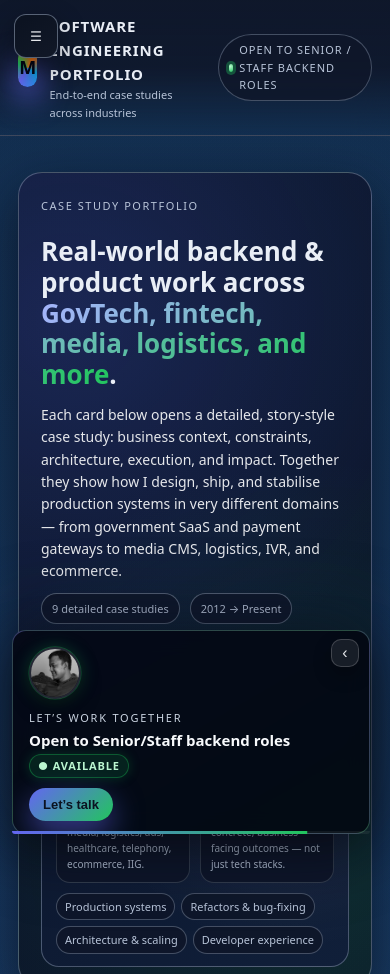
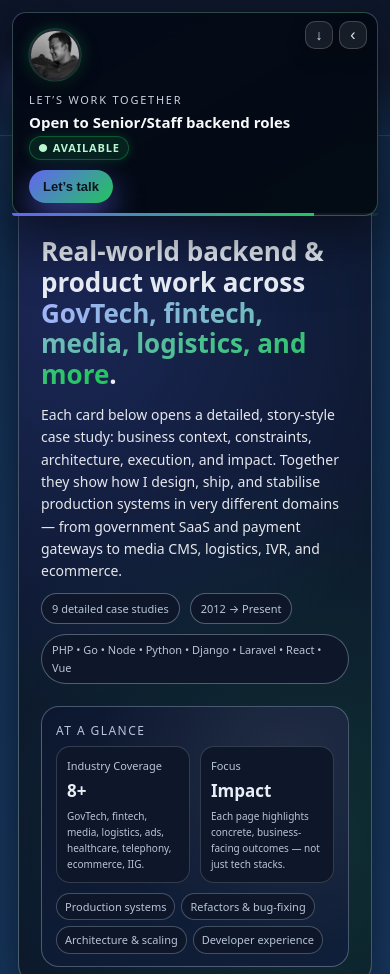
Before and after one commit to anwar-gazi/anwar-gazi.github.io, a website: page portfolio/index.html in a window 390 px wide. Shown: the top 974 px of the page. Drawn offline with Linux system fonts and the light colour scheme.

Commit message:
Add toast position controls and mobile bottom-to-top swap

```diff
--- a/cta-bot.css
+++ b/cta-bot.css
@@ -67,6 +67,18 @@
     padding-right: 20px;
 }
 
+.cta-shell.toast-top {
+    top: 0;
+    bottom: auto;
+    padding: 12px 12px 0;
+}
+
+.cta-shell.toast-bottom {
+    bottom: 0;
+    top: auto;
+    padding: 0 12px 12px;
+}
+
 .cta-shell[data-state="toast"] .cta-surface {
     width: 420px;
     transform: translateY(0);
@@ -124,10 +136,36 @@
     display: none;
 }
 
-.cta-toast-expand {
+.cta-toast-controls {
     position: absolute;
     top: 8px;
     right: 10px;
+    display: none;
+    gap: 6px;
+    align-items: center;
+    z-index: 4;
+}
+
+.cta-shell[data-state="toast"] .cta-toast-controls {
+    display: flex;
+}
+
+.cta-toast-move {
+    width: 28px;
+    height: 28px;
+    border-radius: 10px;
+    border: 1px solid rgba(255, 255, 255, 0.18);
+    background: rgba(255, 255, 255, 0.08);
+    color: #e5e7eb;
+    font-size: 14px;
+    cursor: pointer;
+    display: none;
+    align-items: center;
+    justify-content: center;
+    box-shadow: 0 8px 18px rgba(0, 0, 0, 0.28);
+}
+
+.cta-toast-expand {
     width: 28px;
     height: 28px;
     border-radius: 10px;
@@ -140,7 +178,6 @@
     align-items: center;
     justify-content: center;
     box-shadow: 0 8px 18px rgba(0, 0, 0, 0.28);
-    z-index: 3;
 }
 
 .cta-shell[data-state="toast"] .cta-toast-expand {
--- a/cta-bot.js
+++ b/cta-bot.js
@@ -13,6 +13,8 @@ class CtaBot extends HTMLElement {
     this._stateKey = 'ctaState';
     this._collapsedKey = 'ctaCollapsed';
     this._posKey = 'ctaPos';
+    this._toastAnchorKey = 'ctaToastAnchor';
+    this._toastAnchor = 'bottom'; // 'top' | 'bottom'
     // Default fallback: professional, Muslim-themed male avatar (can be overridden via photo-src)
     this._photoSrc = 'https://api.dicebear.com/6.x/adventurer/svg?seed=Imran&accessories=turban&hairColor=black&skinColor=brown';
     this._audioSrc = null;
@@ -68,7 +70,11 @@ class CtaBot extends HTMLElement {
       <footer class="cta-shell" data-state="bar">
           <div class="cta-surface">
             <div class="cta-surface-inner">
-              <button class="cta-toast-expand" data-action="expand" type="button" aria-label="Expand">‹</button>
+              <div class="cta-toast-controls">
+                <button class="cta-toast-move cta-toast-up" data-action="toast-up" type="button" aria-label="Move toast to top">↑</button>
+                <button class="cta-toast-move cta-toast-down" data-action="toast-down" type="button" aria-label="Move toast to bottom">↓</button>
+                <button class="cta-toast-expand" data-action="expand" type="button" aria-label="Expand">‹</button>
+              </div>
               <div class="cta-bar">
                 <div class="cta-avatar">
                   <img class="cta-avatar-img" src="${this._photoSrc}" alt="Profile" loading="lazy" />
@@ -129,6 +135,7 @@ class CtaBot extends HTMLElement {
     this._setState(this._preferredState, { persistPreferred: false });
     this._applyResponsiveState();
     this._applySavedPosition();
+    this._applyToastAnchor();
     this._wireEvents();
     this._startIdleTracking();
     this._setupAudio();
@@ -214,6 +221,7 @@ class CtaBot extends HTMLElement {
     this._stateKey = `${prefix}ctaState`;
     this._collapsedKey = `${prefix}ctaCollapsed`;
     this._posKey = `${prefix}ctaPos`;
+    this._toastAnchorKey = `${prefix}ctaToastAnchor`;
 
     const photoAttr = this.getAttribute('photo-src');
     if (photoAttr) {
@@ -275,6 +283,11 @@ class CtaBot extends HTMLElement {
       this._contact.phoneDisplay = phoneAttr;
       this._contact.phoneHref = this._normalizePhoneHref(phoneAttr);
     }
+
+    const savedAnchor = this._readStorage(this._toastAnchorKey);
+    if (savedAnchor === 'top' || savedAnchor === 'bottom') {
+      this._toastAnchor = savedAnchor;
+    }
   }
 
   _wireEvents() {
@@ -282,6 +295,8 @@ class CtaBot extends HTMLElement {
     const collapseBtn = this.querySelector('[data-action="collapse"]');
     const dismissBtn = this.querySelector('[data-action="dismiss"]');
     const expandBtn = this.querySelector('[data-action="expand"]');
+    const toastUpBtn = this.querySelector('[data-action="toast-up"]');
+    const toastDownBtn = this.querySelector('[data-action="toast-down"]');
     const emailLinks = this.querySelectorAll('.cta-email');
     const phoneLinks = this.querySelectorAll('.cta-phone');
 
@@ -316,6 +331,14 @@ class CtaBot extends HTMLElement {
         this._setState('bar');
       });
     }
+    if (toastUpBtn) {
+      stopBubble(toastUpBtn);
+      toastUpBtn.addEventListener('click', () => this._setToastAnchor('top'));
+    }
+    if (toastDownBtn) {
+      stopBubble(toastDownBtn);
+      toastDownBtn.addEventListener('click', () => this._setToastAnchor('bottom'));
+    }
 
     const muteBtn = this.querySelector('[data-action="mute"]');
     if (muteBtn) {
@@ -343,8 +366,13 @@ class CtaBot extends HTMLElement {
     this._onScroll = () => {
       const doc = document.documentElement;
       const progress = (window.scrollY + window.innerHeight) / Math.max(doc.scrollHeight, 1);
+      const atBottom =
+        window.innerHeight + window.scrollY >= (doc.scrollHeight || document.body.scrollHeight) - 4;
 
       if (this._isMobile()) {
+        if (!this._hasCustomPos) {
+          this._setToastAnchor(atBottom ? 'top' : 'bottom');
+        }
         this._setState('toast', { persistPreferred: false });
         return;
       }
@@ -411,6 +439,43 @@ class CtaBot extends HTMLElement {
     }
 
     this._persistState(persistPreferred ? next : this._preferredState);
+    this._applyToastAnchor();
+    this._updateToastControls();
+  }
+
+  _setToastAnchor(anchor) {
+    if (anchor !== 'top' && anchor !== 'bottom') return;
+    this._toastAnchor = anchor;
+    this._clearPosition(true);
+    this._applyToastAnchor();
+    // Avoid persisting anchor toggles; only remember when drag sets custom pos
+  }
+
+  _applyToastAnchor() {
+    if (!this._shell) return;
+    const applyAnchor = this._state === 'toast' && !this._hasCustomPos;
+    this._shell.classList.toggle('toast-top', applyAnchor && this._toastAnchor === 'top');
+    this._shell.classList.toggle('toast-bottom', applyAnchor && this._toastAnchor === 'bottom');
+    if (applyAnchor) {
+      this._shell.style.top = this._toastAnchor === 'top' ? '0' : '';
+      this._shell.style.bottom = this._toastAnchor === 'bottom' ? '0' : '';
+    } else {
+      this._shell.style.top = '';
+      this._shell.style.bottom = '';
+    }
+    this._updateToastControls();
+  }
+
+  _updateToastControls() {
+    const upBtn = this.querySelector('[data-action="toast-up"]');
+    const downBtn = this.querySelector('[data-action="toast-down"]');
+    const showControls = this._state === 'toast' && !this._hasCustomPos;
+    if (upBtn) {
+      upBtn.style.display = showControls && this._toastAnchor !== 'top' ? 'inline-flex' : 'none';
+    }
+    if (downBtn) {
+      downBtn.style.display = showControls && this._toastAnchor !== 'bottom' ? 'inline-flex' : 'none';
+    }
   }
 
   _isMobile() {
@@ -669,6 +734,7 @@ class CtaBot extends HTMLElement {
     if (persist) {
       this._persistPosition();
     }
+    this._updateToastControls();
   }
 
   _applySavedPosition() {
@@ -716,6 +782,7 @@ class CtaBot extends HTMLElement {
     if (clearStorage) {
       this._removeStorage(this._posKey);
     }
+    this._applyToastAnchor();
   }
 
   _startIdleTracking() {
```
